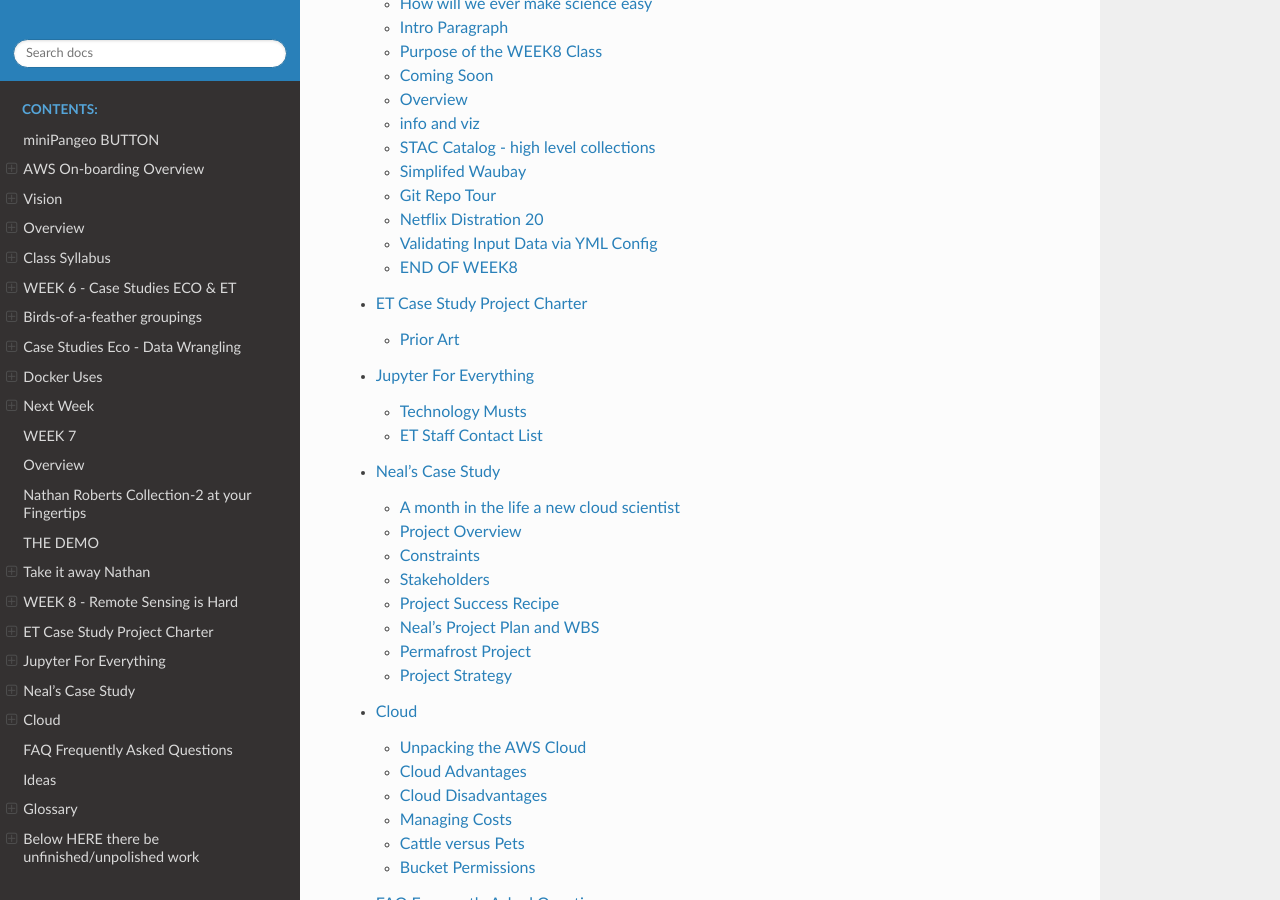
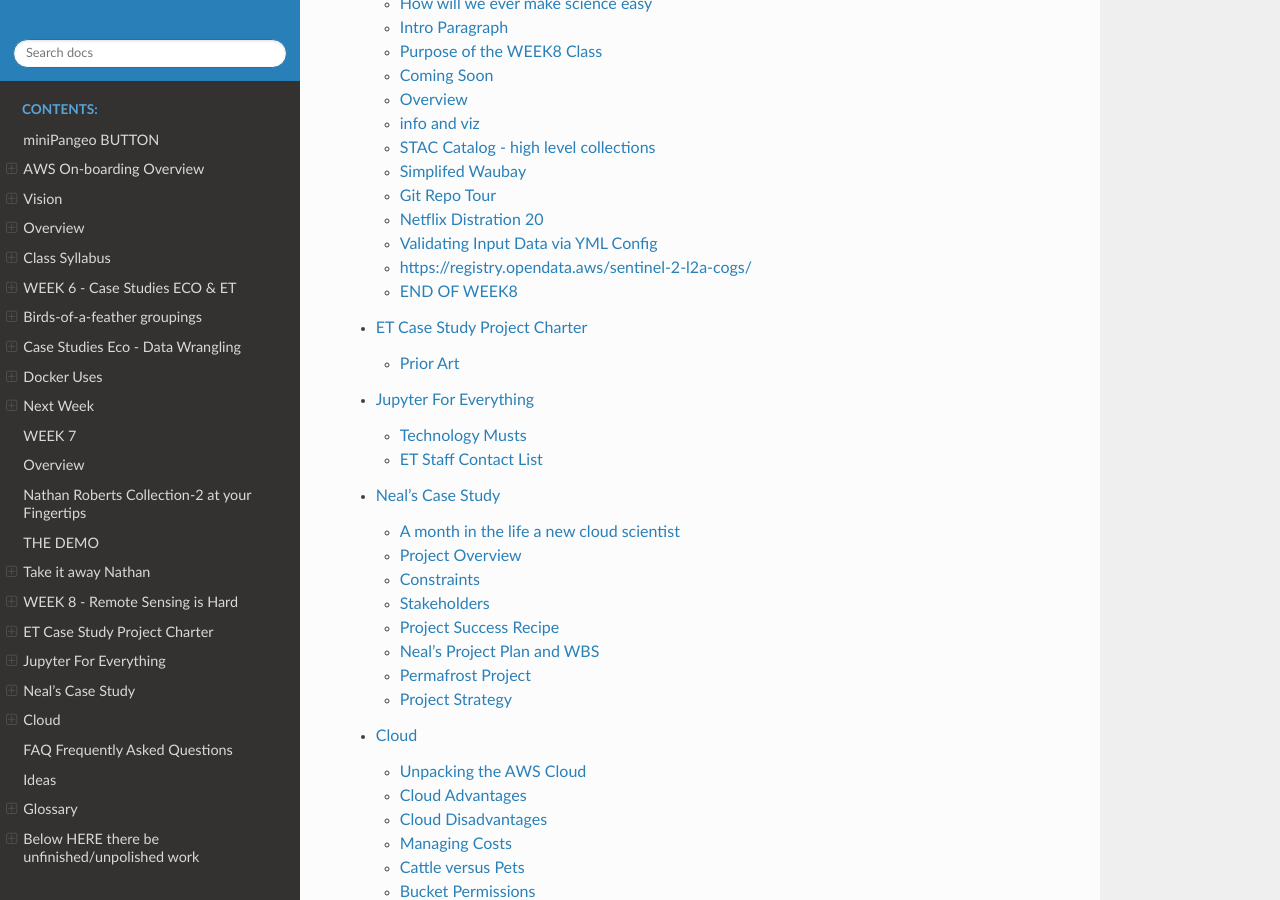
Before and after one commit to tonybutzer/harmony-docs, a Sphinx documentation site: the page built from documentation/source/index.rst, in a window 1280 px wide and 900 px high, scrolled down 3301 px. Built offline with Sphinx 7.4.7 and the Read the Docs theme 2.0.0, drawn with Linux system fonts in a browser that asks for light colours; pages that are not in the unit, such as notebooks, are missing from menus; some of the changed lines change nothing that is shown.

Commit message:
automatic git update from Makefile

```diff
--- a/documentation/source/08week.md
+++ b/documentation/source/08week.md
@@ -115,6 +115,7 @@
 
 
 ---
+## [https://registry.opendata.aws/sentinel-2-l2a-cogs/](https://registry.opendata.aws/sentinel-2-l2a-cogs/)
 
 ---
 
```
